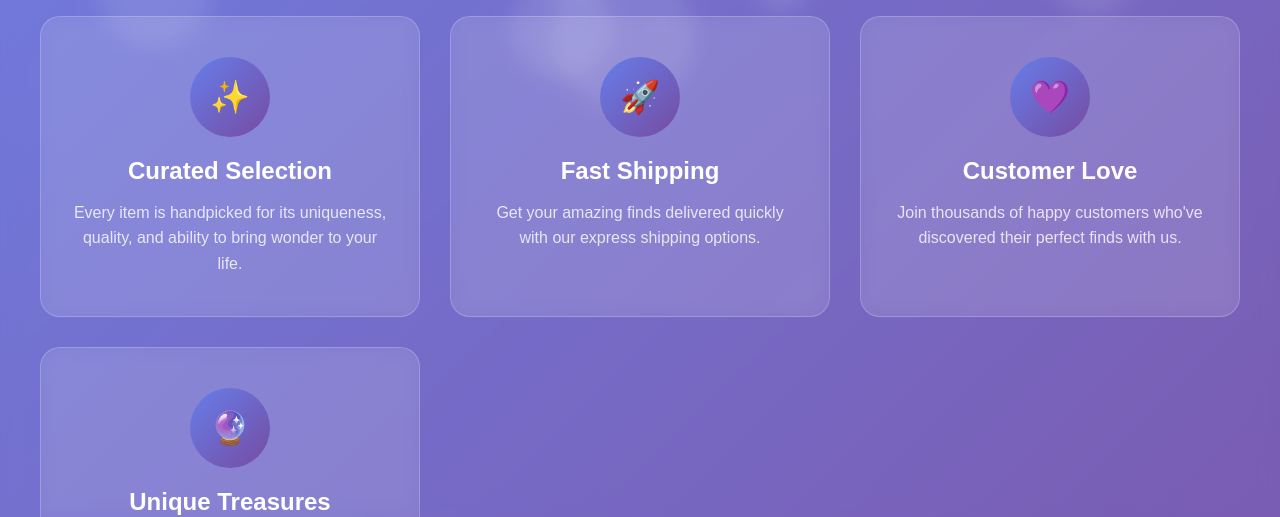
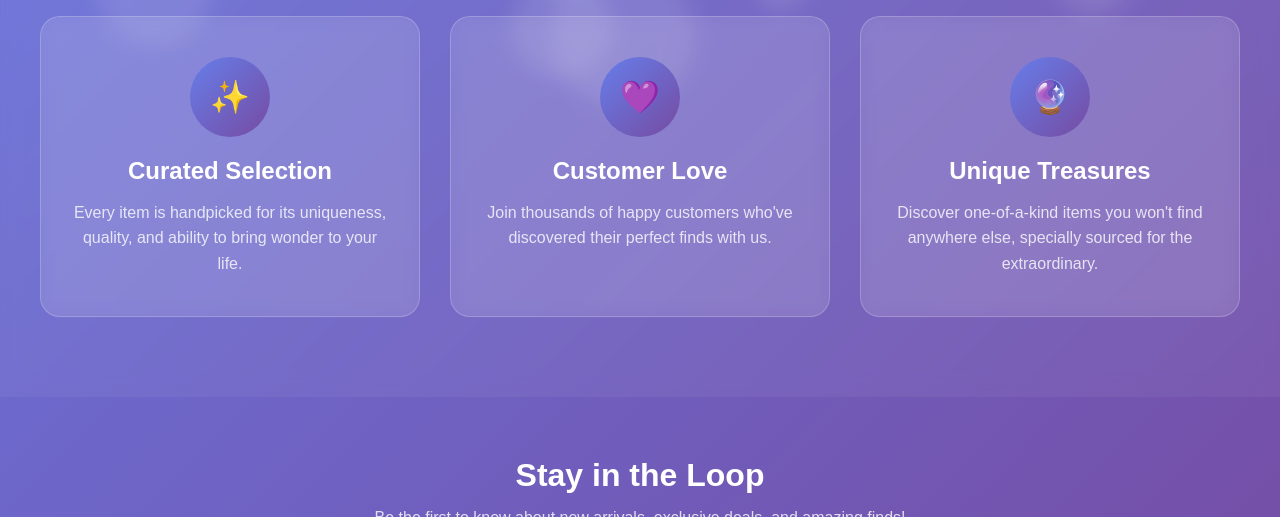
Before and after one commit to iamwiredu/wundafinds, a plain HTML site: page index.html in a window 1280 px wide. Shown: the part 775-1292 px from the top of the page. Drawn offline with Linux system fonts and the light colour scheme.

Commit message:
Update index.html

```diff
--- a/index.html
+++ b/index.html
@@ -589,11 +589,7 @@
                         <h3>Curated Selection</h3>
                         <p>Every item is handpicked for its uniqueness, quality, and ability to bring wonder to your life.</p>
                     </div>
-                    <div class="feature-card">
-                        <div class="feature-icon">🚀</div>
-                        <h3>Fast Shipping</h3>
-                        <p>Get your amazing finds delivered quickly with our express shipping options.</p>
-                    </div>
+
                     <div class="feature-card">
                         <div class="feature-icon">💜</div>
                         <h3>Customer Love</h3>
```
